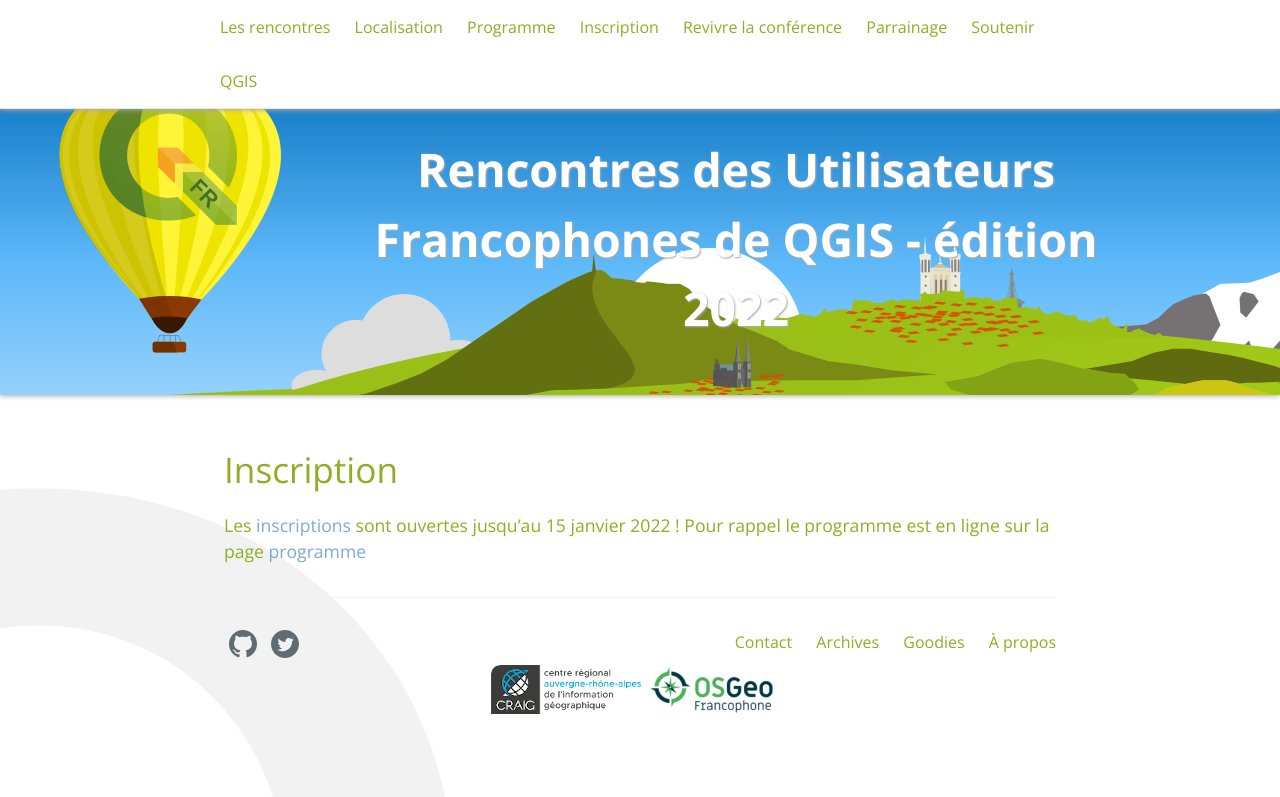
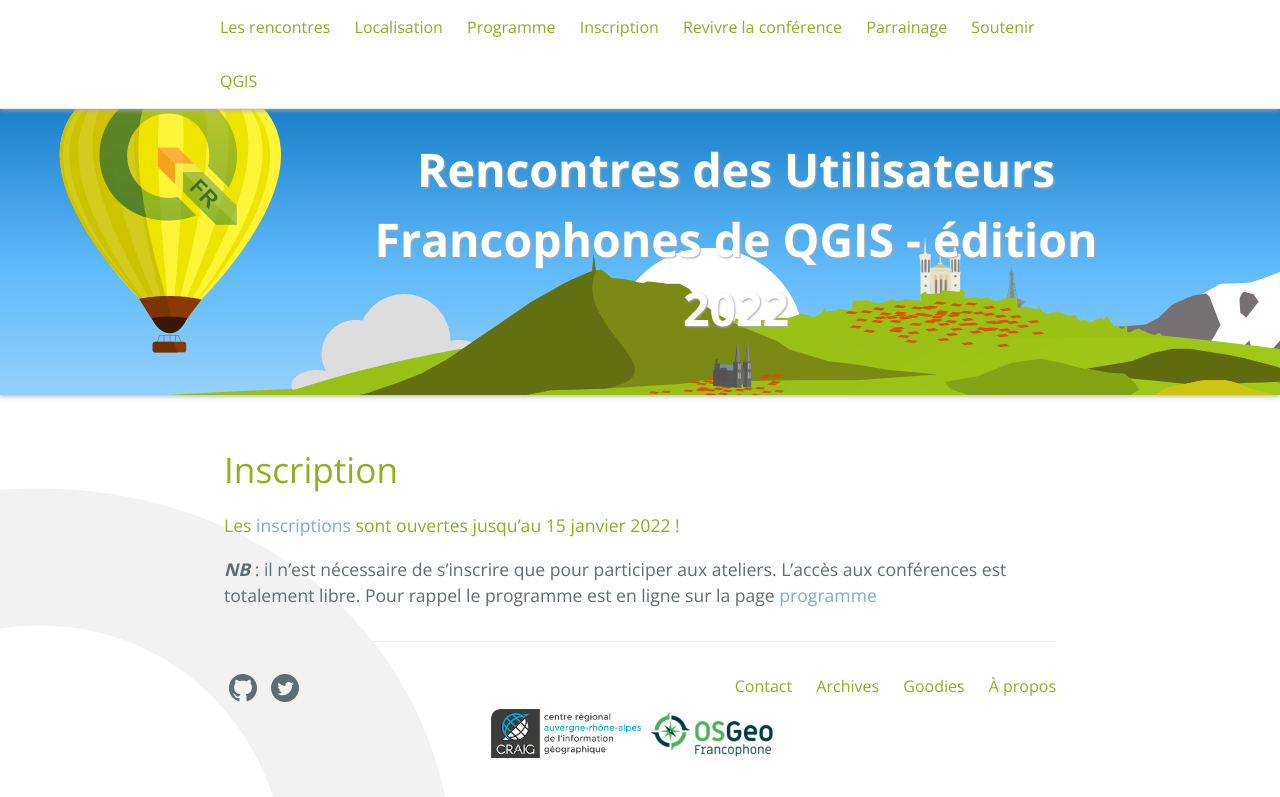
Before and after one commit to OSGeo-fr/QGIS-conf-fr-website, a Jekyll site: the page built from z25_inscription.md, in a window 1280 px wide. Shown: the top 797 px of the page. Built offline with Jekyll 4.4.1, drawn with Linux system fonts in a browser that asks for light colours.

Commit message:
inscriptions seulement pour les ateliers

```diff
--- a/z25_inscription.md
+++ b/z25_inscription.md
@@ -6,6 +6,9 @@ menu: header
 ---
 
 
-#### Les [inscriptions](/z25_inscription.html) sont ouvertes jusqu'au 15 janvier 2022  ! Pour rappel le programme est en ligne sur la page [programme](/z20_programme.html)
+#### Les [inscriptions](/z25_inscription.html) sont ouvertes jusqu'au 15 janvier 2022 !
+
+**_NB_** : il n'est nécessaire de s'inscrire que pour participer aux ateliers. L'accès aux conférences est totalement libre.
+Pour rappel le programme est en ligne sur la page [programme](/z20_programme.html)
 
 <!-- <iframe id="haWidget" allowtransparency="true" scrolling="auto" src="https://www.helloasso.com/associations/osgeo-fr/evenements/rencontres-des-utilisateurs-qgis-edition-2020/widget" style="width: 100%; height: 750px; border: none;" onload="window.scroll(0, this.offsetTop)"></iframe> -->
```
